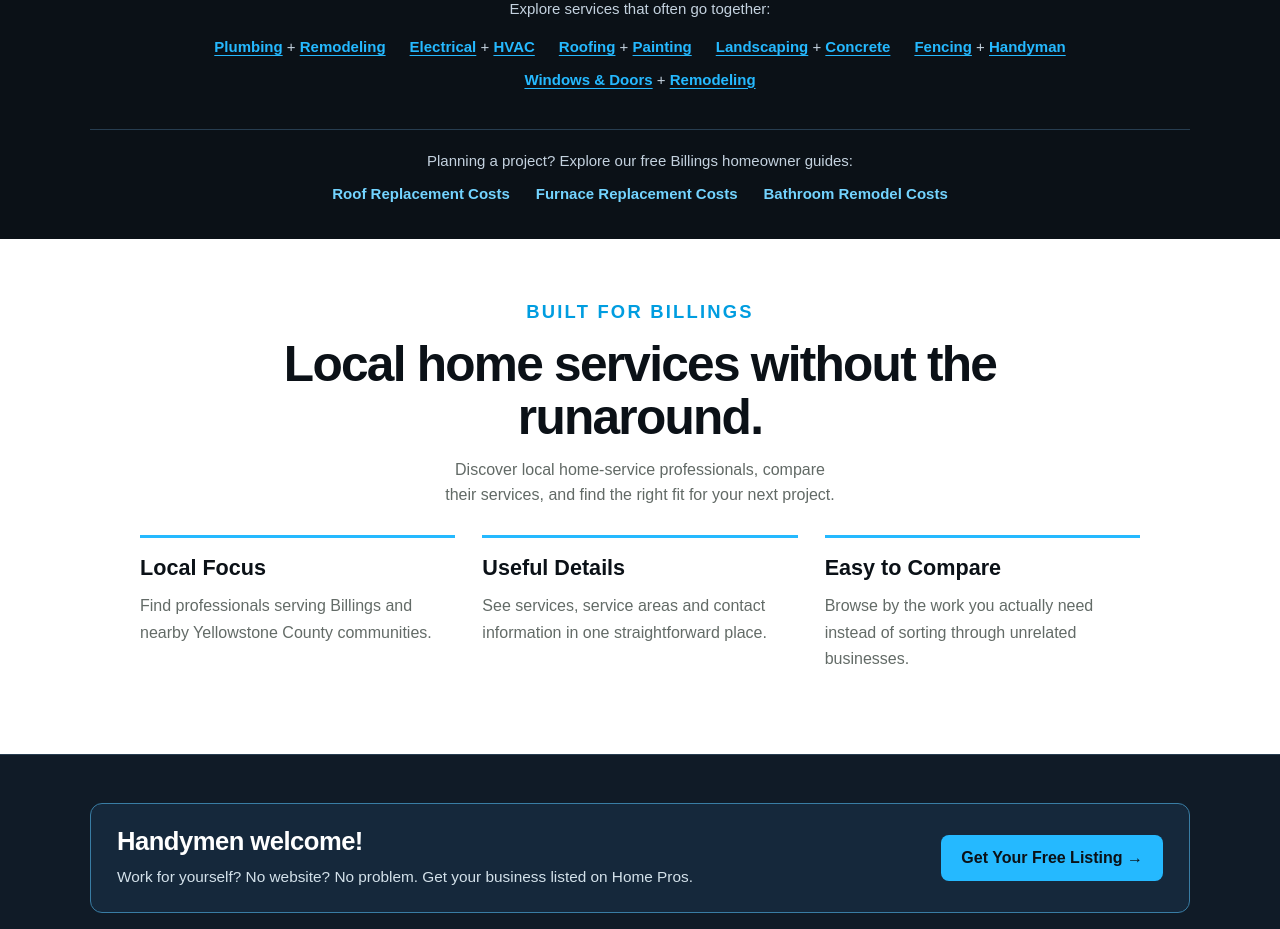
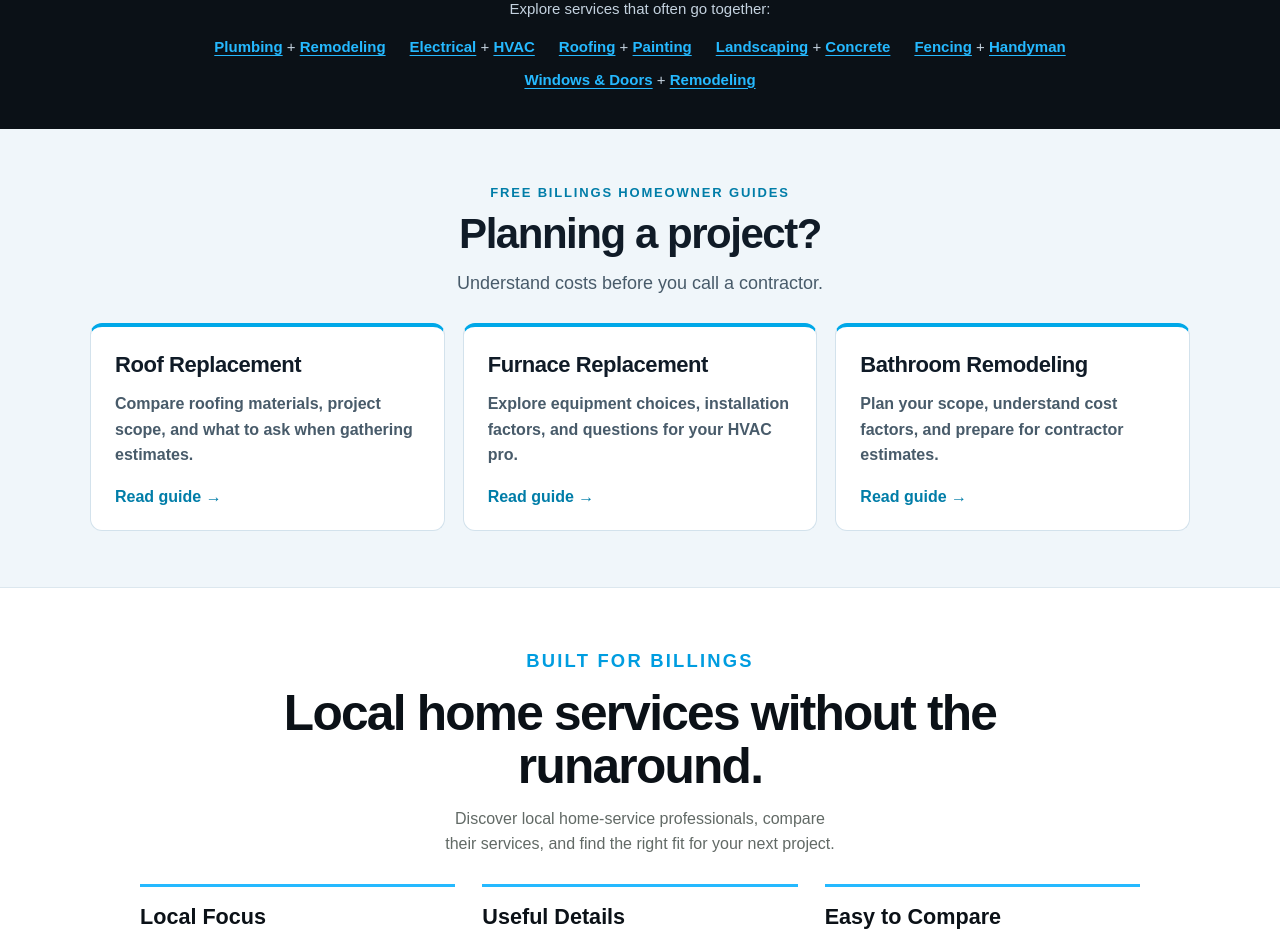
Before and after one commit to Cheddaronbass/billingshomepros, a Next.js app: page / in a window 1280 px wide. Shown: the part 1800-2729 px from the top of the page. Built offline with nearby package versions, Linux system fonts and the light colour scheme.

Commit message:
Implement homeowner planning guides section
Added a new section for homeowner planning guides with navigation and styling.

```diff
--- a/app/page.js
+++ b/app/page.js
@@ -242,13 +242,29 @@ export default function Home() {
         </div>
       </section>
 
-      <section aria-label="Free homeowner planning guides" style={{background:"#0b1117",padding:"0 7% 32px"}}>
-        <div style={{maxWidth:1100,margin:"0 auto",textAlign:"center",borderTop:"1px solid #273d50",paddingTop:22}}>
-          <p style={{color:"#c4d2df",fontSize:15,margin:"0 0 12px"}}>Planning a project? Explore our free Billings homeowner guides:</p>
-          <nav aria-label="Homeowner cost guides" style={{display:"flex",justifyContent:"center",gap:"10px 26px",flexWrap:"wrap",fontSize:15,lineHeight:1.7}}>
-            <a href="/guides/roof-replacement-cost-billings-mt" style={{color:"#73d4ff",fontWeight:700}}>Roof Replacement Costs</a>
-            <a href="/guides/furnace-replacement-cost-billings-mt" style={{color:"#73d4ff",fontWeight:700}}>Furnace Replacement Costs</a>
-            <a href="/guides/bathroom-remodel-cost-billings-mt" style={{color:"#73d4ff",fontWeight:700}}>Bathroom Remodel Costs</a>
+      <section id="planning" aria-labelledby="planning-title" style={{ background: "#f0f6fa", padding: "clamp(34px, 5vw, 56px) 7%", borderBottom: "1px solid #dce7ee", fontFamily: "Arial, Helvetica, sans-serif" }}>
+        <style>{`
+          #planning .planning-card:hover { border-color: #009cda !important; box-shadow: 0 8px 24px rgba(15, 55, 80, .10); }
+          #planning .planning-card:focus-visible { outline: 3px solid #007eaf; outline-offset: 4px; }
+        `}</style>
+        <div style={{ maxWidth: 1100, margin: "0 auto" }}>
+          <div style={{ textAlign: "center", marginBottom: 26 }}>
+            <p style={{ color: "#007da8", fontSize: 13, fontWeight: 800, letterSpacing: "0.14em", margin: "0 0 10px" }}>FREE BILLINGS HOMEOWNER GUIDES</p>
+            <h2 id="planning-title" style={{ color: "#101b27", fontSize: "clamp(30px, 4vw, 42px)", fontWeight: 850, lineHeight: 1.15, letterSpacing: "-0.035em", margin: "0 0 12px" }}>Planning a project?</h2>
+            <p style={{ color: "#485b6a", fontSize: "clamp(16px, 2vw, 18px)", lineHeight: 1.5, margin: 0 }}>Understand costs before you call a contractor.</p>
+          </div>
+          <nav aria-label="Homeowner cost guides" style={{ display: "grid", gridTemplateColumns: "repeat(auto-fit, minmax(min(100%, 260px), 1fr))", gap: 18 }}>
+            {[
+              ["Roof Replacement", "Compare roofing materials, project scope, and what to ask when gathering estimates.", "/guides/roof-replacement-cost-billings-mt"],
+              ["Furnace Replacement", "Explore equipment choices, installation factors, and questions for your HVAC pro.", "/guides/furnace-replacement-cost-billings-mt"],
+              ["Bathroom Remodeling", "Plan your scope, understand cost factors, and prepare for contractor estimates.", "/guides/bathroom-remodel-cost-billings-mt"],
+            ].map(([title, description, href]) => (
+              <a className="planning-card" key={href} href={href} style={{ display: "flex", flexDirection: "column", alignItems: "flex-start", background: "#fff", border: "1px solid #d3e2ec", borderTop: "4px solid #00a8e8", borderRadius: 12, padding: "24px", textDecoration: "none", minWidth: 0, textAlign: "left" }}>
+                <h3 style={{ color: "#101b27", fontSize: 22, fontWeight: 800, lineHeight: 1.25, letterSpacing: "-0.02em", margin: "0 0 12px" }}>{title}</h3>
+                <p style={{ color: "#485b6a", fontSize: 16, lineHeight: 1.6, margin: "0 0 20px" }}>{description}</p>
+                <span style={{ color: "#007da8", fontSize: 16, fontWeight: 800, marginTop: "auto" }}>Read guide <span aria-hidden="true">→</span></span>
+              </a>
+            ))}
           </nav>
         </div>
       </section>
```
